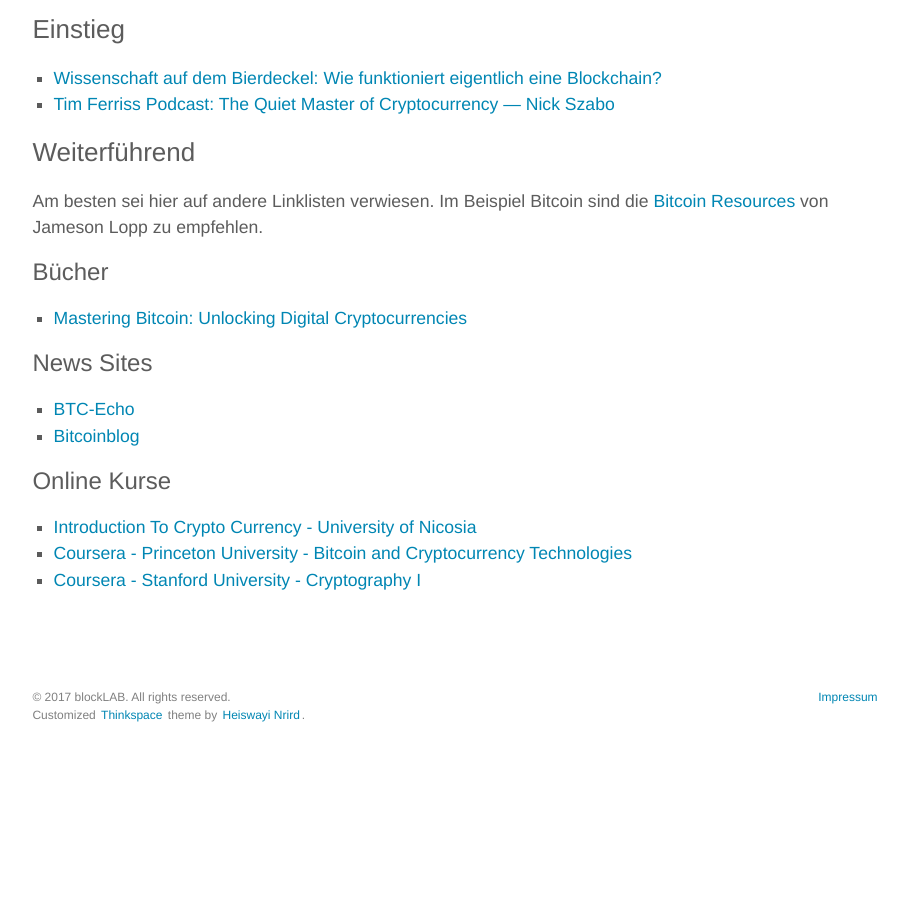
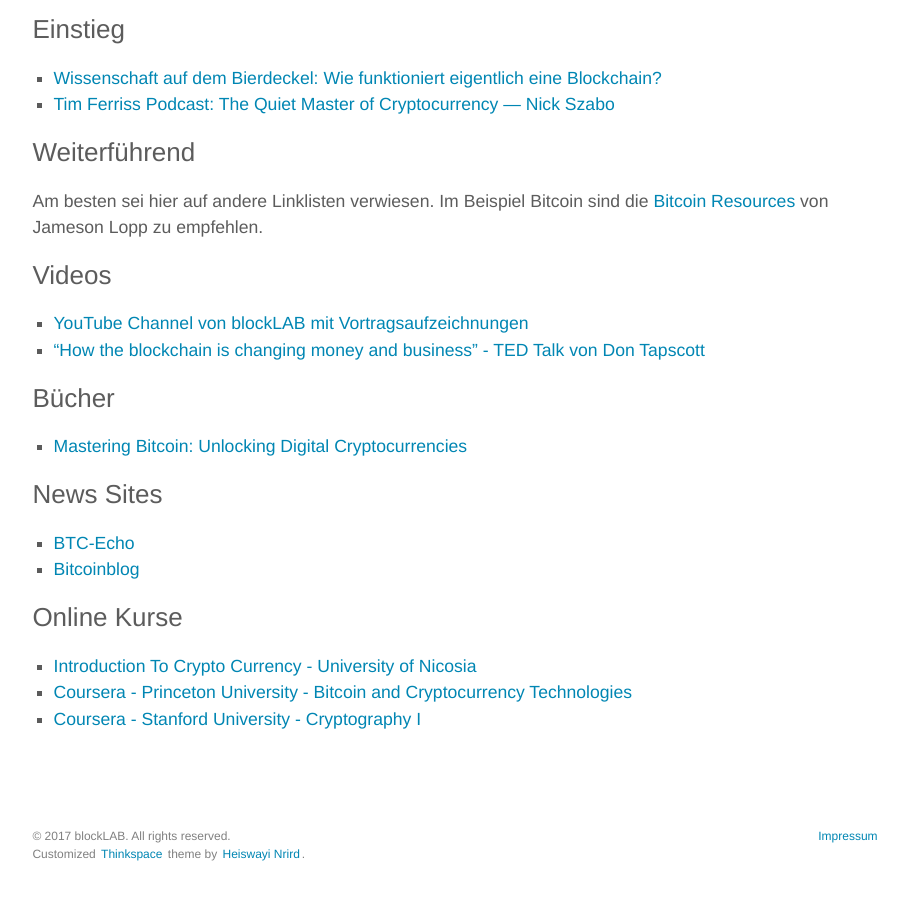
Before and after one commit to blocklab/site, a Jekyll site: the page built from links.md, in a window 1280 px wide and 900 px high, scrolled down 573 px. Shown: the whole window, without its empty margins (184-1092 px from the left). Built offline with Jekyll 4.4.1, drawn with Linux system fonts in a browser that asks for light colours; before the commit the page ends 1350 px from its top, so only the background shows below that.

Commit message:
Added videos section to links, modified about text, added post for ihk blockchain camp

```diff
--- a/links.md
+++ b/links.md
@@ -15,16 +15,21 @@ Die folgenden Links sollen einen Einstieg in die Thematik ermöglichen.
 
 Am besten sei hier auf andere Linklisten verwiesen. Im Beispiel Bitcoin sind die [Bitcoin Resources](http://lopp.net/bitcoin.html) von Jameson Lopp zu empfehlen.
 
-### Bücher
+## Videos
+
+* [YouTube Channel von blockLAB mit Vortragsaufzeichnungen](https://www.youtube.com/channel/UCq71shfADfCvYBh9FUeriwA)
+* ["How the blockchain is changing money and business" - TED Talk von Don Tapscott](https://www.youtube.com/watch?v=Pl8OlkkwRpc)
+
+## Bücher
 
 * [Mastering Bitcoin: Unlocking Digital Cryptocurrencies](https://www.amazon.de/Mastering-Bitcoin-Unlocking-Digital-Cryptocurrencies/dp/1491954388)
 
-### News Sites
+## News Sites
 
 * [BTC-Echo](http://www.btc-echo.de/)
 * [Bitcoinblog](https://bitcoinblog.de)
 
-### Online Kurse
+## Online Kurse
 
 * [Introduction To Crypto Currency - University of Nicosia](http://digitalcurrency.unic.ac.cy/)
 * [Coursera - Princeton University - Bitcoin and Cryptocurrency Technologies](https://www.coursera.org/learn/cryptocurrency)
```
Also changed, not shown: _posts/2017-10-02-Blockchain Camp.md (added, +30 -0 lines), about.md (+1 -3 lines).
